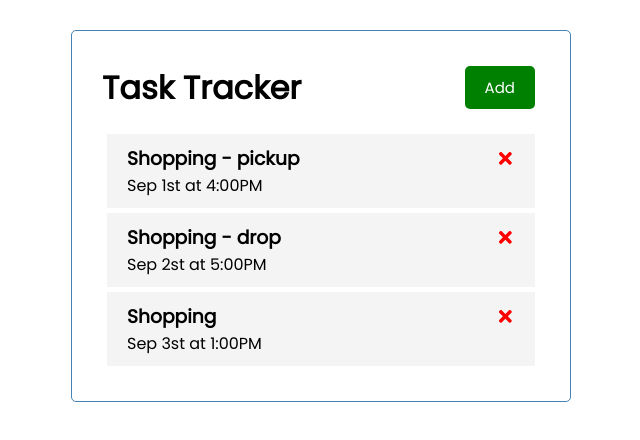
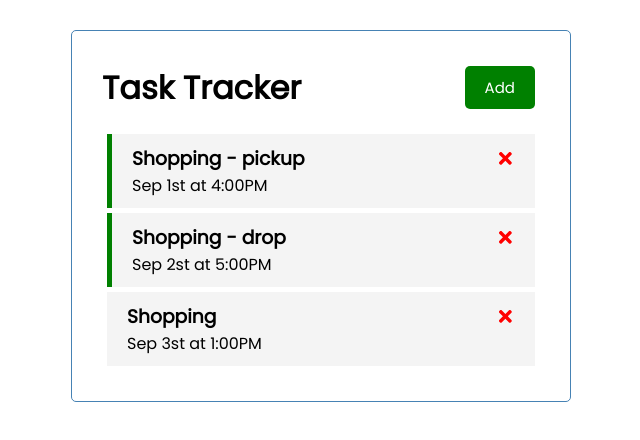
Before and after one commit to archana-nagaraj/reactapp-TaskTracker, a React (Create React App) app: page / in a window 1280 px wide. Shown: the top 440 px of the page, without its empty margins (319-959 px from the left). Built offline with nearby package versions, Linux system fonts and the light colour scheme.

Commit message:
add toggle reminders feature code

```diff
--- a/src/App.js
+++ b/src/App.js
@@ -32,12 +32,20 @@
   setTasks(tasks.filter((task) => task.id !== id))
 }
 
+// Toggle Reminder
+
+const toggleReminder = (id) => {
+  //console.log('toggle', id);
+  setTasks(tasks.map((task) => task.id === id ? {...task, reminder: !task.reminder} : task))
+}
+
   return (
     <div className = "container">
       <Header />
       {tasks.length > 0 ? <Tasks
       tasks = {tasks}
       onDelete = {deleteTask}
+      onToggle = {toggleReminder}
       /> : 'No Tasks to Show'}
     </div>
   )
--- a/src/components/Task.js
+++ b/src/components/Task.js
@@ -1,9 +1,9 @@
 
 import { FaTimes } from 'react-icons/fa'
 
-const Task = ({ task, onDelete }) => {
+const Task = ({ task, onDelete, onToggle }) => {
     return (
-        <div className = 'task'>
+        <div className = {`task ${task.reminder ? 'reminder': ''}`} onDoubleClick = {() => onToggle(task.id)}>
             <h3>{task.text} <FaTimes
             style = {{color: 'red', cursor: 'pointer'}}
             onClick = {() => onDelete(task.id)}/>
--- a/src/components/Tasks.js
+++ b/src/components/Tasks.js
@@ -1,10 +1,10 @@
 import Task from './Task'
-const Tasks = ({tasks, onDelete}) => {
+const Tasks = ({tasks, onDelete, onToggle}) => {
     return (
         <>
             {
                 tasks.map((task) => (
-                <Task key = {task.id} task={task} onDelete = {onDelete}/>
+                <Task key = {task.id} task={task} onDelete = {onDelete} onToggle = {onToggle}/>
                 ))
             }
         </>
```
